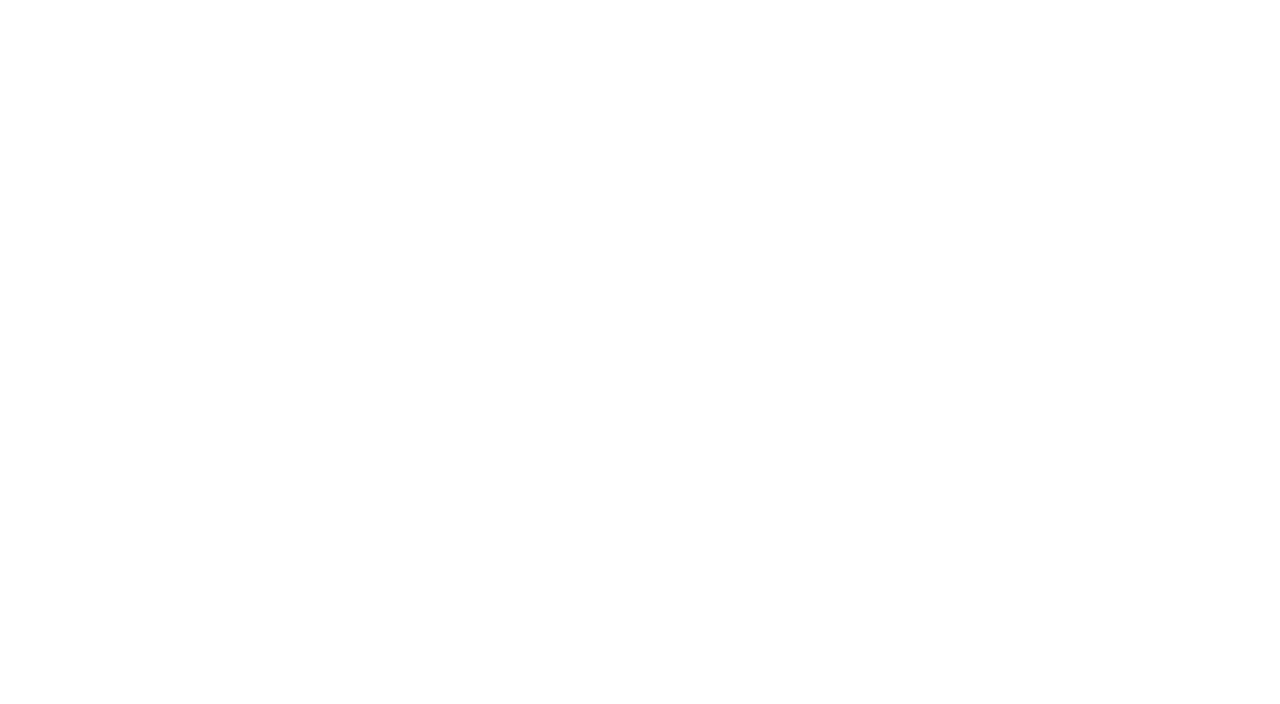
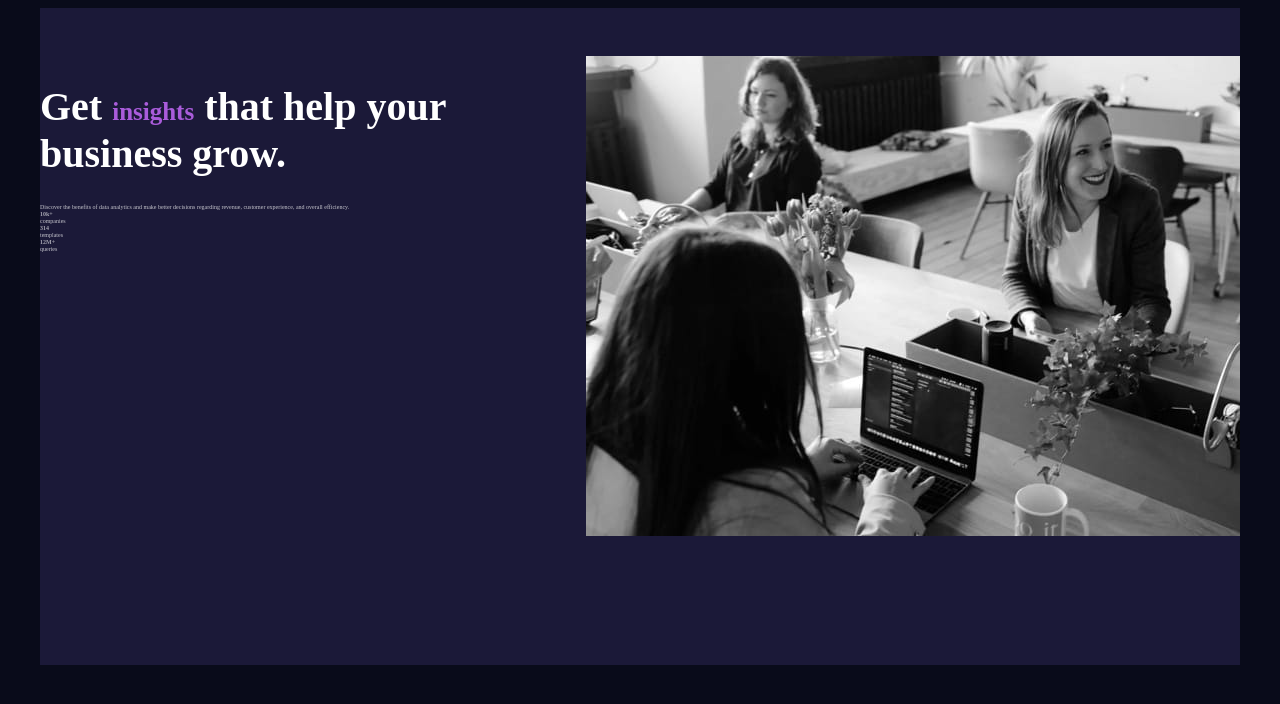
Before and after one commit to Dearie-cyber/ChallengeBuddies, a plain HTML site: page Dearie/StatsPreview/index.html in a window 1280 px wide. Drawn offline with Linux system fonts and the light colour scheme.

Commit message:
adjusted text content

```diff
--- a/Dearie/StatsPreview/index.html
+++ b/Dearie/StatsPreview/index.html
@@ -4,8 +4,31 @@
     <meta charset="UTF-8">
     <meta name="viewport" content="width=device-width, initial-scale=1.0">
     <title>Stats Preview</title>
+    <link rel="stylesheet" href="styles.css">
 </head>
 <body>
+    <div class="container">
+        <div class="card-content">
+            <h1>Get <span>insights</span> that help your
+            business grow.</h1>
+            <p>Discover the benefits of data analytics and
+            make better decisions regarding revenue, customer
+            experience, and overall efficiency.
+            </p>
 
+            <div class="stats">
+                <h3>10k+</h3>
+                <p>companies</p>
+                <h3>314</h3>
+                <p>templates</p>
+                <h3>12M+</h3>
+                <p>queries</p>
+            </div>
+        </div>
+        <div class="image-holder"
+            aria-label="Happy Employees">
+            <img src="image-header.jpg">
+        </div>
+    </div>
 </body>
 </html>
--- a/Dearie/StatsPreview/styles.css
+++ b/Dearie/StatsPreview/styles.css
@@ -0,0 +1,66 @@
+/* ### Primary
+
+- Very dark blue (main background): hsl(233, 47%, 7%)
+- Dark desaturated blue (card background): hsl(244, 38%, 16%)
+- Soft violet (accent): hsl(277, 64%, 61%)
+
+### Neutral
+
+- White (main heading, stats): hsl(0, 0%, 100%)
+- Slightly transparent white (main paragraph): hsla(0, 0%, 100%, 0.75)
+- Slightly transparent white (stat headings): hsla(0, 0%, 100%, 0.6)
+
+## Typography
+
+### Body Copy
+
+- Font size: 15px
+
+### Font
+
+- Family: [Inter](https://fonts.google.com/specimen/Inter)
+- Weights: 400, 700
+
+- Family: [Lexend Deca](https://fonts.google.com/specimen/Lexend+Deca)
+- Weights: 400 */
+*{
+    font-size: 62.5%;
+}
+
+body{
+   background-color:  hsl(233, 47%, 7%);
+}
+
+.container{
+    max-width: 120rem;
+    padding: 0 3.2rem;
+    margin: 0 auto;
+    display: grid;
+    grid-template-columns: 2fr 1fr;
+    /* top / horizontal / left */
+    padding: 4.8rem 0 12.8rem;
+    background-color: hsl(244, 38%, 16%);
+}
+
+.image-holder{
+    background-image:linear-gradient(hsl(277, 64%, 61%)),
+     url('image-header.jpg');
+}
+
+span{
+    color: hsl(277, 64%, 61%);
+}
+
+.card-content h1{
+    color: hsl(0, 0%, 100%);
+    font-size: 4rem;
+    font-weight: 700;
+}
+
+.card-content p{
+    color: hsla(0, 0%, 100%, 0.75);
+}
+
+h3{
+    color: hsla(0, 0%, 100%, 0.6);
+}
```
